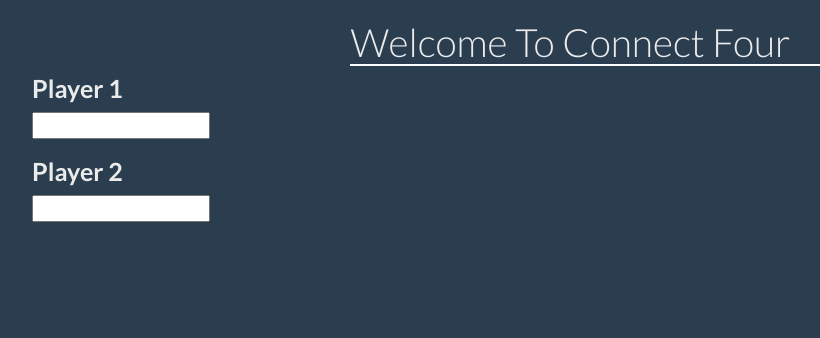
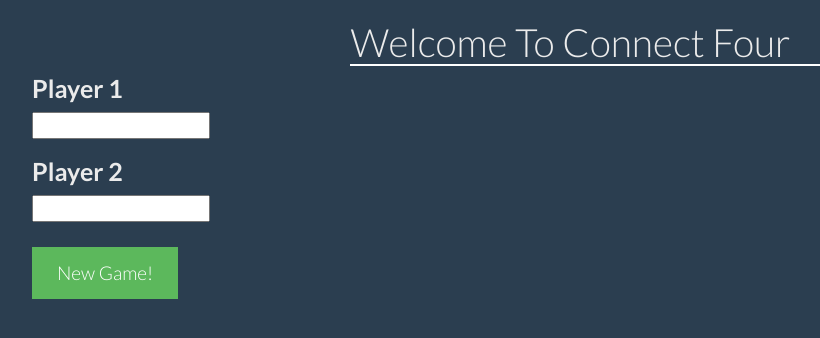
Before and after one commit to verdi327/connect-four, a PHP site: page / in a window 1280 px wide. Shown: the top 338 px of the page, without its empty margins (8-828 px from the left). Run offline with PHP 8.4, Linux system fonts and the light colour scheme; some libraries are stand-ins or nearby versions.

Commit message:
added reload feature

```diff
--- a/board.html
+++ b/board.html
@@ -14,6 +14,10 @@
       <div class="player2">
         <label><b>Player 2</b></label></br>
         <input type="text" ng-model="players.player2"></input>
+      </div>
+
+      <div class="new-game">
+        <button ng-click="newGame()" class="btn btn-success btn-lg">New Game!</button>
       </div>
     </div>
 
--- a/css/board.css
+++ b/css/board.css
@@ -17,3 +17,5 @@ table tbody tr td.position .circle.visible-true.player-2 {background:#47a447}
 
 .player1 input {color:black;}
 .player2 input {color: black;}
+
+.players .new-game {margin-top:25px;}
--- a/js/controllers.js
+++ b/js/controllers.js
@@ -1,4 +1,5 @@
 function ConnectFourController($scope) {
+  $scope.newGame = function(){
     $scope.board = [
       [{filled: false, user:"", player: 0, row: 0}, {filled: false, user:"", player: 0, row: 0}, {filled: false, user:"", player: 0, row: 0}, {filled: false, user:"", player: 0, row: 0}, {filled: false, user:"", player: 0, row: 0}, {filled: false, user:"", player: 0, row: 0}, {filled: false, user:"", player: 0, row: 0}],
       [{filled: false, user:"", player: 0, row: 1}, {filled: false, user:"", player: 0, row: 1}, {filled: false, user:"", player: 0, row: 1}, {filled: false, user:"", player: 0, row: 1}, {filled: false, user:"", player: 0, row: 1}, {filled: false, user:"", player: 0, row: 1}, {filled: false, user:"", player: 0, row: 1}],
@@ -198,4 +199,8 @@ function ConnectFourController($scope) {
 
     // each_cons([1,2,3,4,5,6,7], 2); => [[1,2],[2,3],[3,4],[4,5],[5,6],[6,7]]
 
+  };
+
+  $scope.newGame();
+
 }
```
Lines whose indentation alone changed are shown as unchanged.
